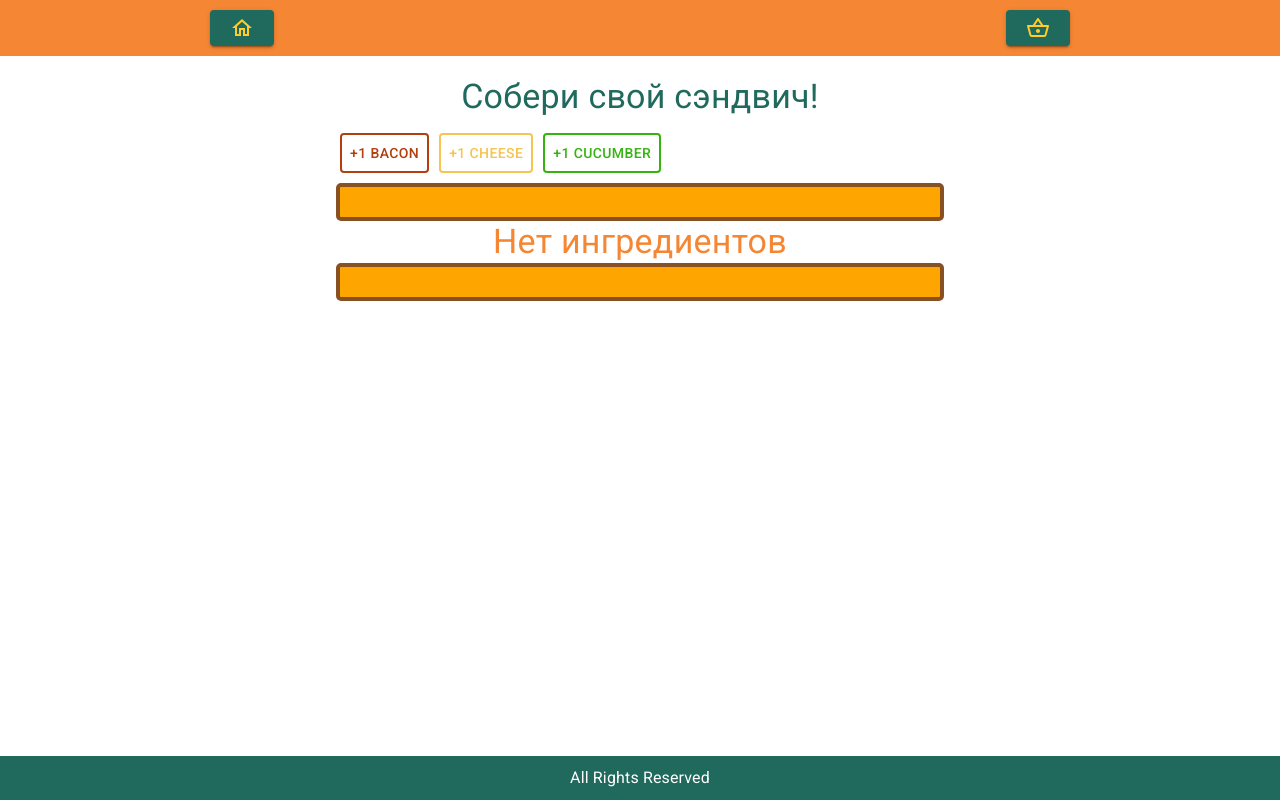
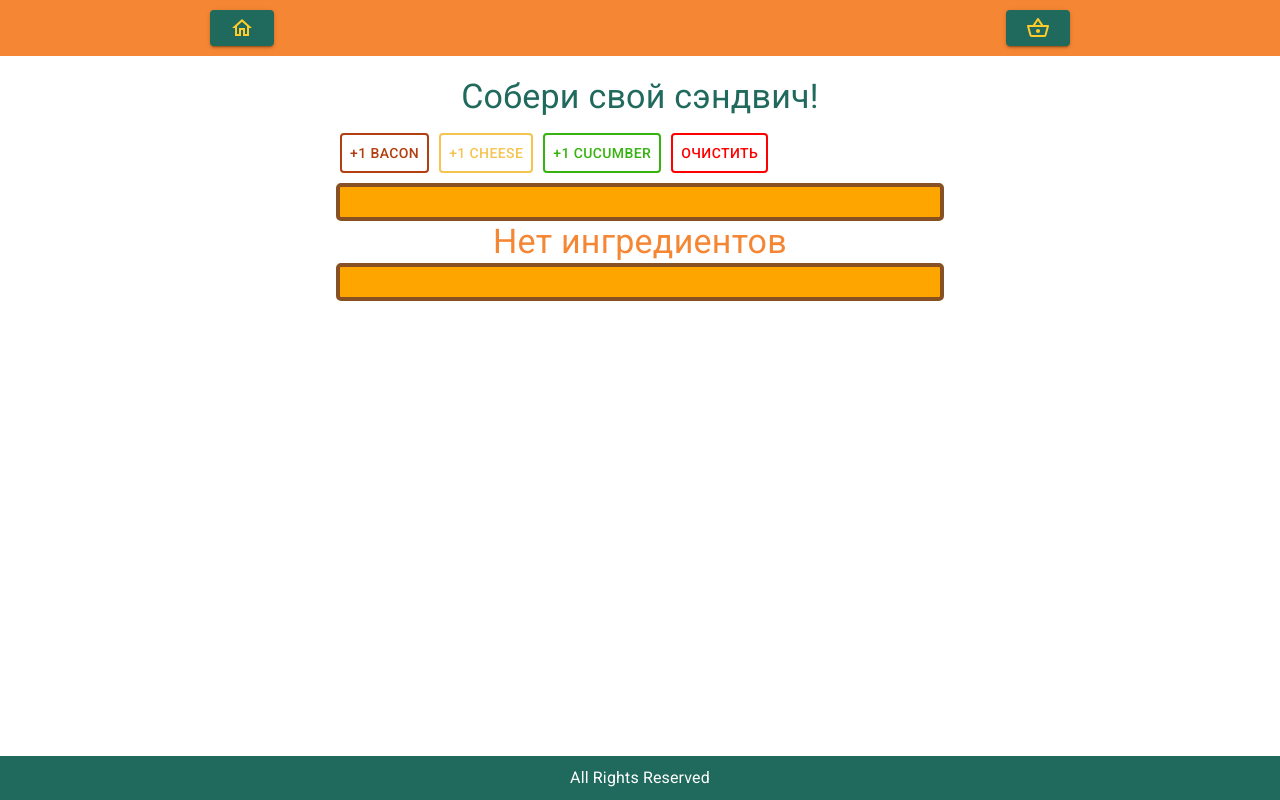
Before and after one commit to TroExol/labcode-homework, a React (Create React App) app in the folder react/burger/: page / in a window 1280 px wide. Built offline with nearby package versions, Linux system fonts and the light colour scheme.

Commit message:
feat: 🎸 store: +reset ingredients

```diff
--- a/react/burger/src/containers/SandwichBuilder/SandwichBuilder.tsx
+++ b/react/burger/src/containers/SandwichBuilder/SandwichBuilder.tsx
@@ -8,6 +8,8 @@ import {
     addIngredientActionType,
     deleteIngredientAction,
     deleteIngredientActionType,
+    resetIngredientsAction,
+    resetIngredientsActionType,
 } from '../../store/ingredients';
 
 const useStyles = makeStyles((theme) =>
@@ -52,6 +54,11 @@ const useStyles = makeStyles((theme) =>
             border: '2px solid #36b310',
             marginRight: '10px',
         },
+        resetButton: {
+            color: 'red',
+            border: '2px solid red',
+            marginRight: '10px',
+        },
     }),
 );
 
@@ -59,6 +66,7 @@ interface IProps {
     ingredients: StoreType['ingredients'];
     addIngredient: addIngredientActionType;
     deleteIngredient: deleteIngredientActionType;
+    resetIngredients: resetIngredientsActionType;
 }
 
 const SandwichBuilder = (props: IProps): JSX.Element => {
@@ -66,7 +74,7 @@ const SandwichBuilder = (props: IProps): JSX.Element => {
 
     const classes = useStyles(theme);
 
-    const { ingredients, addIngredient, deleteIngredient } = props;
+    const { ingredients, addIngredient, deleteIngredient, resetIngredients } = props;
 
     const onAddIngredientHandler = (ingredient: SandwichIngredientType) => {
         addIngredient({ ingredient });
@@ -74,6 +82,10 @@ const SandwichBuilder = (props: IProps): JSX.Element => {
 
     const onDeleteIngredientHandler = (ingredientNumber: number) => {
         deleteIngredient({ ingredientIndex: ingredientNumber });
+    };
+
+    const onResetIngredientsHandler = () => {
+        resetIngredients();
     };
 
     return (
@@ -103,6 +115,10 @@ const SandwichBuilder = (props: IProps): JSX.Element => {
                 >
                     +1 Cucumber
                 </Button>
+
+                <Button className={classes.resetButton} onClick={() => onResetIngredientsHandler()}>
+                    Очистить
+                </Button>
             </div>
 
             <div className={classes.sandwichOutput}>
@@ -128,6 +144,7 @@ const mapDispatchToProps = (dispatch: StoreDispatchType) => {
             dispatch(addIngredientAction({ ingredient })),
         deleteIngredient: ({ ingredientIndex }: { ingredientIndex: number }) =>
             dispatch(deleteIngredientAction({ ingredientIndex })),
+        resetIngredients: () => dispatch(resetIngredientsAction()),
     };
 };
 
--- a/react/burger/src/store/ingredients.ts
+++ b/react/burger/src/store/ingredients.ts
@@ -3,6 +3,7 @@ import { SandwichIngredientType } from '../components/Sandwich/Sandwich';
 // *** ACTION TYPES ***
 type ADD_INGREDIENT = 'ADD_INGREDIENT';
 type DELETE_INGREDIENT = 'DELETE_INGREDIENT';
+type RESET_INGREDIENTS = 'RESET_INGREDIENTS';
 
 // *** ACTION INTERFACES ***
 interface IAddIngredientAction {
@@ -15,7 +16,11 @@ interface IDeleteIngredientAction {
     ingredientIndex: number;
 }
 
-type ActionTypes = IAddIngredientAction | IDeleteIngredientAction;
+interface IResetIngredientsAction {
+    type: RESET_INGREDIENTS;
+}
+
+type ActionTypes = IAddIngredientAction | IDeleteIngredientAction | IResetIngredientsAction;
 
 // *** ACTIONS ***
 // Add Ingredient
@@ -46,6 +51,15 @@ export const deleteIngredientAction: deleteIngredientActionType = ({ ingredientI
     };
 };
 
+// Reset Ingredients
+export type resetIngredientsActionType = () => IResetIngredientsAction;
+
+export const resetIngredientsAction: resetIngredientsActionType = () => {
+    return {
+        type: 'RESET_INGREDIENTS',
+    };
+};
+
 // *** INITIAL STATE ***
 export type IngredientStateType = SandwichIngredientType[];
 const initialState: IngredientStateType = [];
@@ -63,6 +77,9 @@ const reducer = (state = initialState, action: ActionTypes): SandwichIngredientT
             newState.splice(action.ingredientIndex, 1);
             return newState;
         }
+        case 'RESET_INGREDIENTS': {
+            return initialState;
+        }
         default:
             return state;
     }
```
